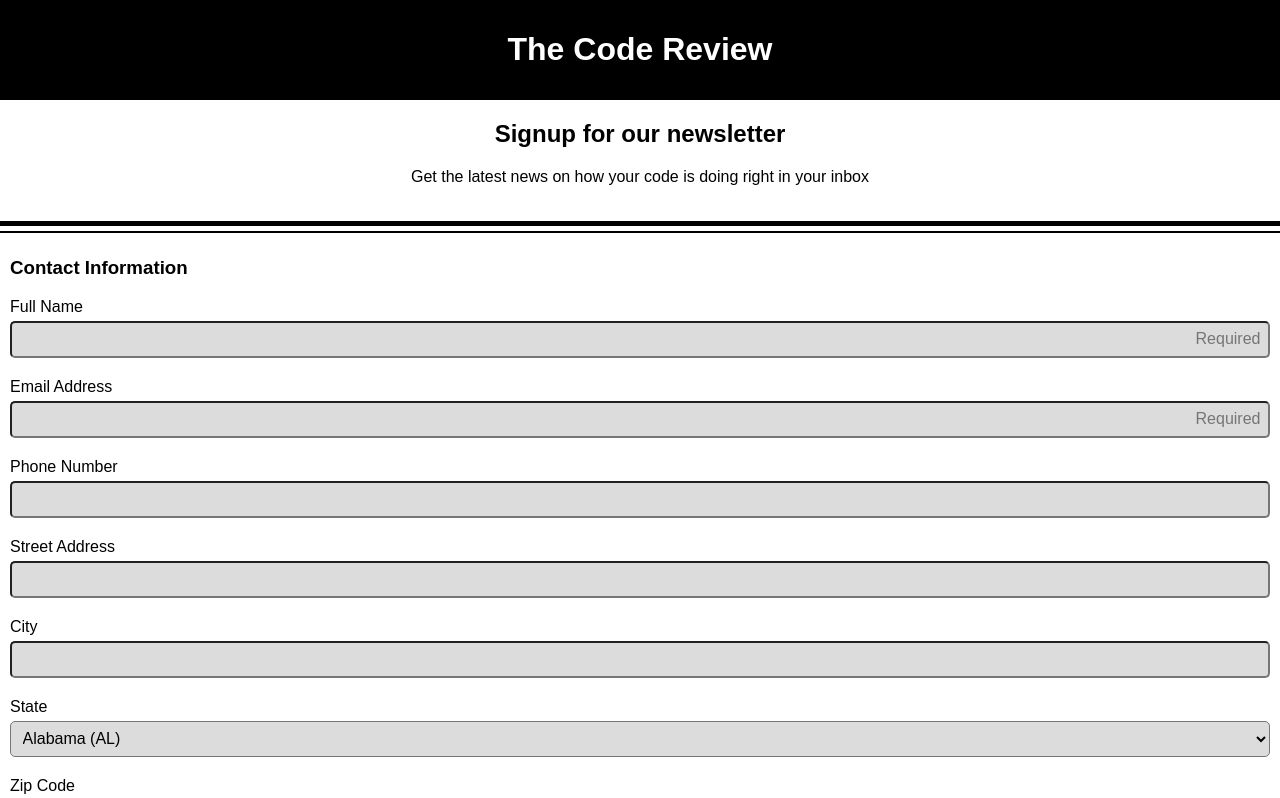
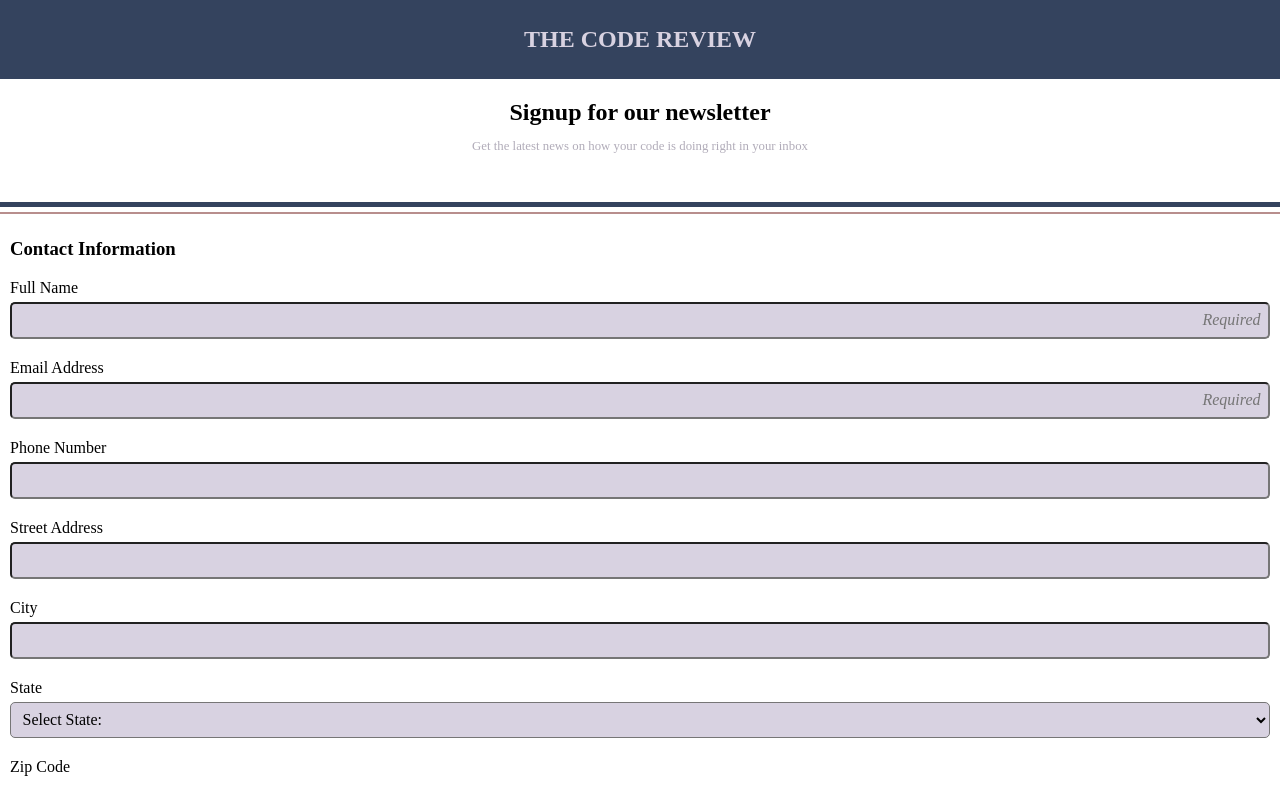
Before and after one commit to alpwilliams/TD-FE-Project-3, a plain HTML site: page index.html in a window 1280 px wide. Shown: the top 798 px of the page. Drawn offline with Linux system fonts and the light colour scheme.

Commit message:
colors, font, & formatting
modifications to html and css applying font and colors to page
fixed footer, applied properties to various text fields on the page

```diff
--- a/css/style.css
+++ b/css/style.css
@@ -7,7 +7,23 @@
 }
 
 body {
+	font-family: 'Noto Serif JP', serif;
 	min-height: 100vh;
+}
+
+h1 {
+	font-size: 1.5em;
+	text-align: center;
+	text-transform: uppercase;
+}
+
+h2 {
+	margin-bottom: 0;
+}
+
+.intro_blurb {
+	font-size: .8em;
+	color: #b1acb9;
 }
 
 fieldset {
@@ -22,7 +38,7 @@ input[type="tel"],
 input[type="state"],
 textarea,
 select {
-	background: gainsboro;
+	background: #D8D2e1;
 	width: 100%;
 	border-radius: 5px;
 	padding: 7.5px;
@@ -32,7 +48,8 @@ select {
 
 input[type="checkbox"],
 input[type="radio"] {
-
+	margin: 0 4px 8px 0;
+	background: #D8D2e1;
 }
 
 label {
@@ -63,15 +80,17 @@ fieldset,
 }
 
 .main-header {
-	background-color: black;
-	color:white;
+	background-color: #34435e;
+	color: #d8d2e1;
 	padding: 10px;
 }
 
 .intro {
 	text-align: center;
+	padding-left: 10px;
+	padding-right: 10px;
 	padding-bottom: 35px;
-	border-bottom: 5px solid #000;
+	border-bottom: 5px solid #34435e;
 }
 
 fieldset {
@@ -81,8 +100,15 @@ fieldset {
 
 fieldset.contact_field {
 	margin-top: 5px;
-	border-top: 2px solid #000;
-	border-bottom: 2px solid #000;
+	border-top: 2.5px solid #b88e8d;
+	border-bottom: 2.5px solid #34435e;
+}
+
+.main-footer {
+	margin-top: 30px;
+	margin-bottom: 15px;
+	color: #b1acb9;
+	font-style: italic;
 }
 
 
@@ -90,16 +116,18 @@ fieldset.contact_field {
 
 input::placeholder {
 	text-align: right;
+	font-style: italic;
 }
 
 input:focus {
-	border: 2px solid darkblue;
+	border: 2px solid #6369d1;
 	border-radius: 5px;
 }
 
 input:checked {
 	color: #FFF;
-	background: lightseagreen;
+	box-shadow: inset 5em 1em gold;
+	/*background: lightseagreen;*/
 }
 
 label.formtext {
@@ -109,12 +137,13 @@ label.formtext {
 }
 
 button {
-	padding: 10px 10px 10px 10px;
+	padding: 20px 10px 20px 10px;
 	border-radius: 5px;
 	text-align: center;
 	width: 100%;
-	color: #FFF;
-	background-color: lightseagreen;
+	color: #34435e;
+	background-color: #6369d1;
+	box-shadow: 5px 5px 3 #34435e inset;
 }
 
 /* =================================
--- a/index.html
+++ b/index.html
@@ -5,7 +5,7 @@
 	<head>
 		<meta name="viewport" content="width=device-width, initial-scale=1.0">
 		<title>The Code Review Registration</title>
-		<link href="https://fonts.googleapis.com/css?family=Asap&display=swap" rel="stylesheet">
+		<link href="https://fonts.googleapis.com/css?family=Noto+Serif+JP&display=swap" rel="stylesheet">
 		<link rel="stylesheet" href="css/normalize.css">
 		<link rel="stylesheet" href="css/style.css">
 	</head>
@@ -18,7 +18,7 @@
 
 		<div class="intro">
 			<h2>Signup for our newsletter</h2>
-			<span>Get the latest news on how your code is doing right in your inbox</span>
+			<p class="intro_blurb">Get the latest news on how your code is doing right in your inbox</p>
 		</div>
 
 		<fieldset class="contact_field">
@@ -26,10 +26,10 @@
 			<h3>Contact Information</h3>
 
 			<label for="name">Full Name</label>
-          	<input type="text" id="name" name="user_name" placeholder="Required">
+          	<input type="text" id="name" name="user_name" placeholder="Required" required>
 
           	<label for="mail">Email Address</label>
-          	<input type="email" id="mail" name="user_email" placeholder="Required">
+          	<input type="email" id="mail" name="user_email" placeholder="Required" required>
 
           	<label for="phone">Phone Number</label>
           	<input type="tel" id="phone" name="user_phone">
@@ -42,6 +42,7 @@
 
           	<label for="state">State</label>
 	        <select id="state" name="user_state">
+	        	<option value="-">Select State:</option>
 	          <optgroup label="States">
 	            <option value="AL">Alabama (AL)</option>
 				<option value="AK">Alaska (AK)</option>
```
